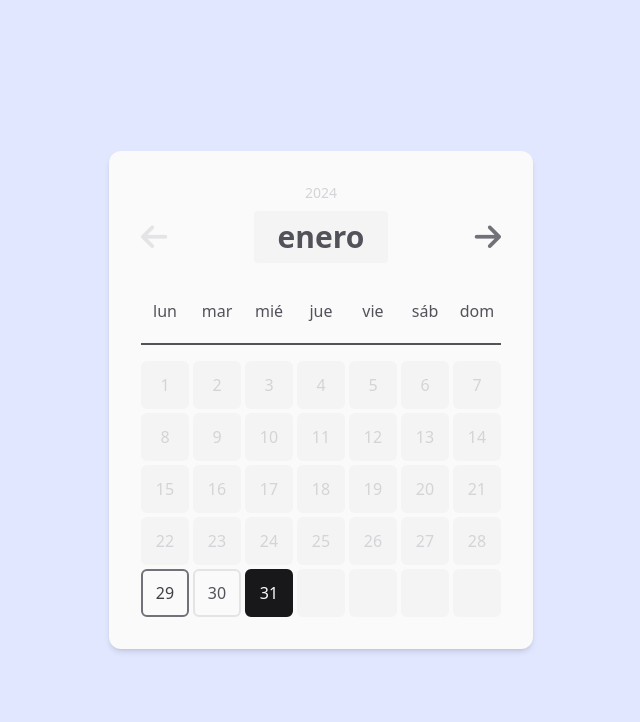
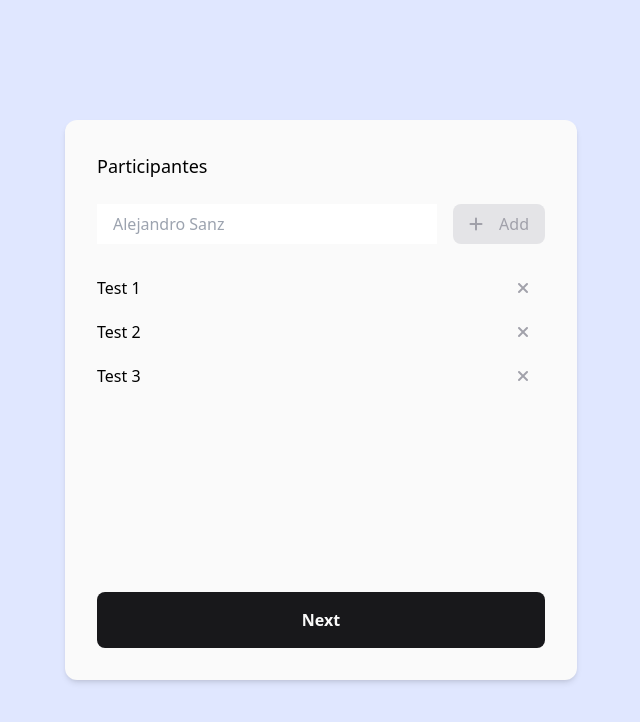
Before and after one commit to MMadlos/cronos-app, a React (Vite) app: page / in a window 1280 px wide. Shown: the top 722 px of the page, without its empty margins (319-959 px from the left). Built offline with nearby package versions, Linux system fonts and the light colour scheme.

Commit message:
Add user list component

```diff
--- a/src/App.jsx
+++ b/src/App.jsx
@@ -1,11 +1,13 @@
 import "./App.css"
 
 import Calendar from "./components/Calendar/Calendar"
+import UserList from "./components/UserList/UserList"
 
 function App() {
 	return (
 		<main className="flex min-h-screen flex-col items-center justify-center bg-indigo-100">
-			<Calendar />
+			{/* <Calendar /> */}
+			<UserList />
 		</main>
 	)
 }
--- /dev/null
+++ b/src/components/UserList/UserList.jsx
@@ -0,0 +1,75 @@
+import { useState } from "react"
+
+export default function UserList() {
+	const [participants, setParticipants] = useState(
+		["Test 1", "Test 2", "Test 3"].sort()
+	)
+
+	const [inputValue, setInputValue] = useState("")
+
+	function handleChangeInput(e) {
+		setInputValue(e.target.value)
+	}
+
+	function handleAddParticipants(e) {
+		if (e.key !== "Enter") return
+		if (inputValue === "") return
+		// TODO - Add message for empty input
+
+		setParticipants((prev) => [...prev, inputValue])
+		setInputValue("")
+	}
+
+	function onClickRemove(e) {
+		const userIndex = Number(e.target.closest("button").dataset.index)
+		const list = participants.filter((_, index) => index !== userIndex)
+		setParticipants(list)
+	}
+
+	return (
+		<div className="flex h-[70vh] min-w-[40vw] flex-col gap-6 rounded-xl bg-zinc-50 p-8 shadow-md">
+			<h2 className="text-lg font-medium">Participantes</h2>
+			<div className="flex w-full flex-row gap-4">
+				<input
+					id="add-participant"
+					type="text"
+					placeholder="Alejandro Sanz"
+					onChange={handleChangeInput}
+					value={inputValue}
+					className="w-full px-4 py-2"
+					onKeyDown={handleAddParticipants}
+				/>
+				<button
+					className="flex flex-row items-center gap-4 rounded-lg bg-zinc-200 px-4 py-2 text-zinc-400 hover:bg-zinc-300"
+					onClick={handleAddParticipants}
+				>
+					<i className="fa-solid fa-plus" />
+					Add
+				</button>
+			</div>
+
+			<div className="flex grow flex-col items-start gap-1 overflow-y-scroll">
+				{participants.map((name, index) => {
+					return (
+						<div
+							key={index}
+							className="flex w-full flex-row items-center justify-between"
+						>
+							<p>{name}</p>
+							<button
+								data-index={index}
+								onClick={onClickRemove}
+								className="mr-2 p-2"
+							>
+								<i className="fa-solid fa-xmark text-zinc-400" />
+							</button>
+						</div>
+					)
+				})}
+			</div>
+			<button className="rounded-lg bg-zinc-900 p-4 font-semibold text-zinc-50 hover:opacity-80">
+				Next
+			</button>
+		</div>
+	)
+}
```
